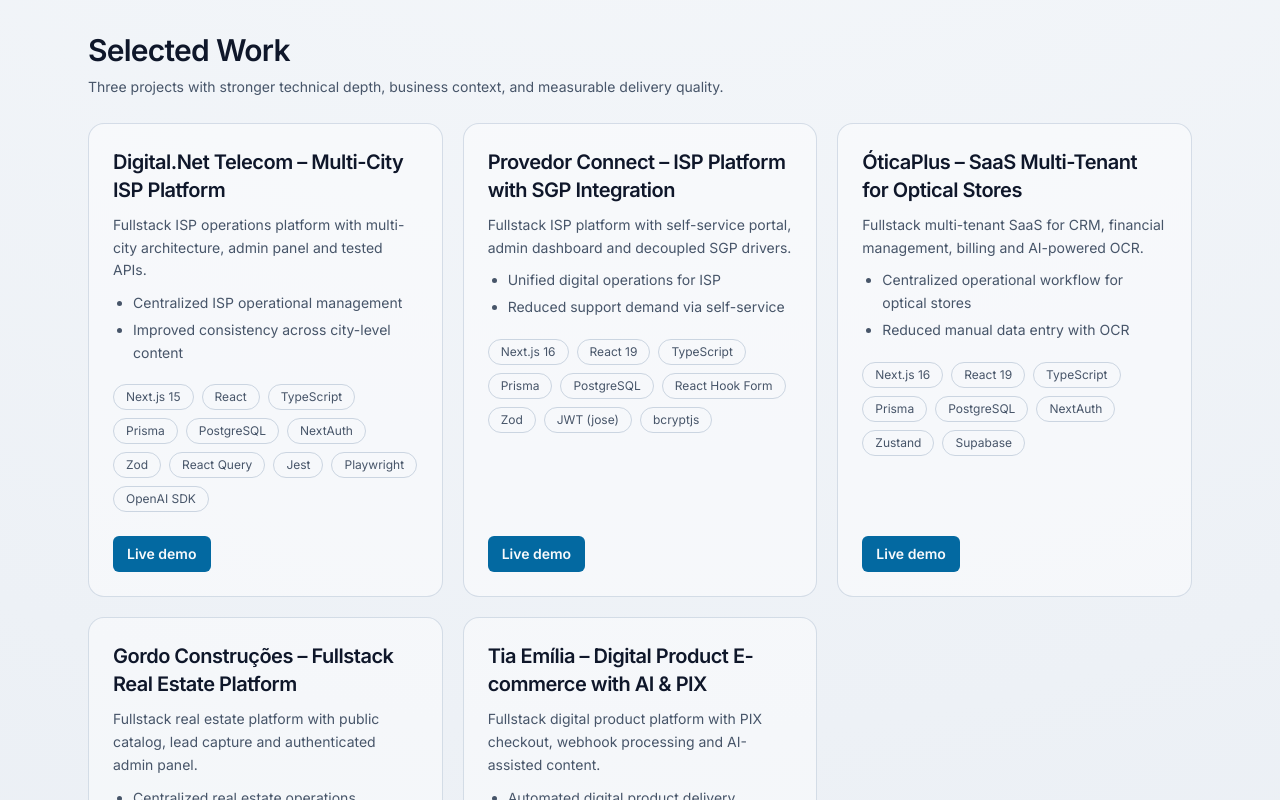
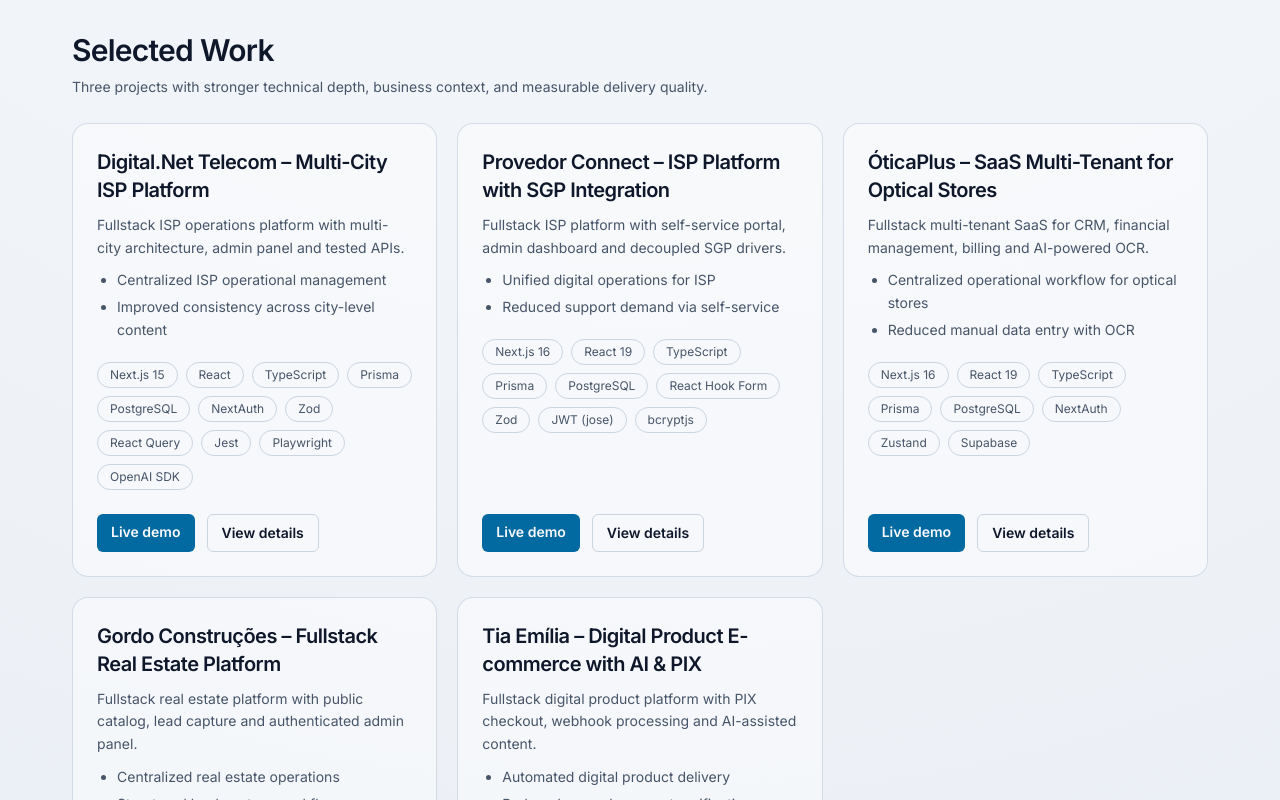
Before and after one commit to CarlosSb/antonio-gomes, a Next.js app: page /en in a window 1280 px wide. Shown: the part 820-1620 px from the top of the page. Built offline with nearby package versions, Linux system fonts and the light colour scheme; no server answers.

Commit message:
refactor(home): extract projects and about into dedicated sections

```diff
--- /dev/null
+++ b/src/components/AboutSection.tsx
@@ -0,0 +1,29 @@
+import Link from "next/link";
+import Section from "@/components/Section";
+import type { LocalizedProfileContent } from "@/content/profile";
+
+type AboutSectionProps = {
+  content: LocalizedProfileContent;
+};
+
+export default function AboutSection({ content }: AboutSectionProps) {
+  const leadPoint = content.aboutPage.introPoints[0] ?? "";
+  const supportPoint = content.aboutPage.introPoints[1] ?? "";
+
+  return (
+    <Section id="sobre" title={content.aboutPage.title} description={content.aboutPage.description}>
+      <article className="rounded-xl border border-slate-800 bg-slate-900/40 p-5">
+        <p className="text-sm leading-relaxed text-slate-300">{leadPoint}</p>
+        <p className="mt-3 text-sm leading-relaxed text-slate-300">{supportPoint}</p>
+        <Link
+          href={content.profile.linkedinUrl}
+          target="_blank"
+          rel="noreferrer"
+          className="mt-4 inline-flex text-sm font-medium text-sky-400 transition-colors duration-200 hover:text-sky-300 focus-visible:outline focus-visible:outline-2 focus-visible:outline-offset-2 focus-visible:outline-sky-500"
+        >
+          {content.actions.linkedinProfile}
+        </Link>
+      </article>
+    </Section>
+  );
+}
--- /dev/null
+++ b/src/components/ProjectsSection.tsx
@@ -0,0 +1,26 @@
+import ProjectCard from "@/components/ProjectCard";
+import Section from "@/components/Section";
+import type { LocalizedProfileContent, Locale } from "@/content/profile";
+import type { Project } from "@/content/projects";
+
+type ProjectsSectionProps = {
+  locale: Locale;
+  content: LocalizedProfileContent;
+  projects: Project[];
+};
+
+export default function ProjectsSection({ locale, content, projects }: ProjectsSectionProps) {
+  return (
+    <Section
+      id="projetos"
+      title={content.homePage.selectedWorkTitle}
+      description={content.homePage.selectedWorkDescription}
+    >
+      <div className="grid gap-5 md:grid-cols-2 xl:grid-cols-3">
+        {projects.map((project) => (
+          <ProjectCard key={project.slug} project={project} content={content} locale={locale} />
+        ))}
+      </div>
+    </Section>
+  );
+}
--- a/src/components/pages/HomePageView.tsx
+++ b/src/components/pages/HomePageView.tsx
@@ -1,11 +1,11 @@
+import AboutSection from "@/components/AboutSection";
 import CaseStudySection from "@/components/CaseStudySection";
 import ContactSection from "@/components/ContactSection";
 import Experience from "@/components/Experience";
 import EngineeringMindset from "@/components/EngineeringMindset";
 import Hero from "@/components/Hero";
-import ProjectCard from "@/components/ProjectCard";
+import ProjectsSection from "@/components/ProjectsSection";
 import ResumeSection from "@/components/ResumeSection";
-import Section from "@/components/Section";
 import Skills from "@/components/Skills";
 import type { LocalizedProfileContent, Locale } from "@/content/profile";
 import type { Project } from "@/content/projects";
@@ -23,40 +23,13 @@ export default function HomePageView({ projects, mainCaseProject, content, local
   return (
     <>
       <Hero content={content} locale={locale} />
-      <main className="mx-auto flex w-full max-w-6xl flex-col gap-20 px-4 pb-16 pt-12 sm:px-6 sm:pb-20 sm:pt-14">
-        <Section
-          id="projetos"
-          title={content.homePage.selectedWorkTitle}
-          description={content.homePage.selectedWorkDescription}
-        >
-          <div className="grid gap-5 md:grid-cols-2 xl:grid-cols-3">
-            {projectsForCards.map((project) => (
-              <ProjectCard
-                key={project.slug}
-                project={project}
-                content={content}
-                locale={locale}
-                showDetails={false}
-              />
-            ))}
-          </div>
-        </Section>
-
+      <main className="mx-auto flex w-full max-w-[1200px] flex-col gap-20 px-4 pb-16 pt-12 sm:px-6 sm:pb-20 sm:pt-14 lg:px-8">
+        <ProjectsSection locale={locale} content={content} projects={projectsForCards} />
         <CaseStudySection project={mainCaseProject} content={content} locale={locale} />
         <EngineeringMindset content={content} id="mentalidade" />
         <Experience content={content} id="experiencia" />
         <Skills content={content} />
-
-        <Section id="sobre" title={content.aboutPage.title} description={content.aboutPage.description}>
-          <article className="rounded-xl border border-slate-800 bg-slate-900/40 p-5">
-            <ul className="list-disc space-y-2 pl-5 text-sm leading-relaxed text-slate-300 marker:text-slate-500">
-              {content.aboutPage.introPoints.map((point) => (
-                <li key={point}>{point}</li>
-              ))}
-            </ul>
-          </article>
-        </Section>
-
+        <AboutSection content={content} />
         <ResumeSection content={content} id="curriculo" />
         <ContactSection content={content} id="contato" />
       </main>
```
